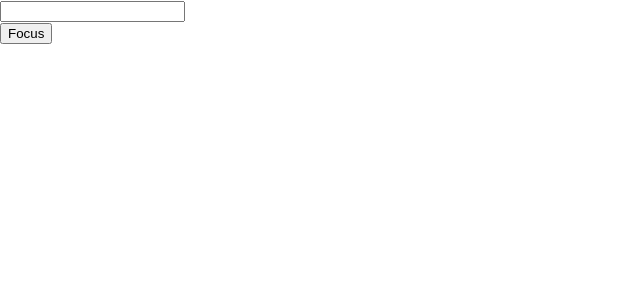
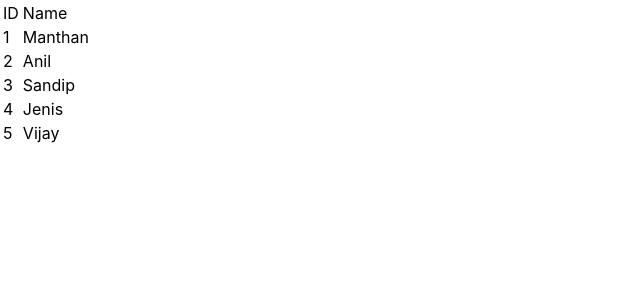
Before and after one commit to ManthanRanpariya/BookStore, a React (Create React App) app: page / in a window 1280 px wide. Shown: the top 300 px of the page, without its empty margins (0-640 px from the left). Built offline with nearby package versions, Linux system fonts and the light colour scheme.

Commit message:
Day-9(Task-1)Completed

```diff
--- a/src/App.js
+++ b/src/App.js
@@ -1,12 +1,12 @@
 
 // import Home from './page/Home';
 // import Title from './components/Title';
-// import Home from './page/Home';
+import Home from './page/Home';
 // import About from './page/About'
 // import Counter from './components/Counter'
 // import List from './components/List'
 // import Title from './components/Title'
-import FocusInput from './components/FocusInput'
+// import FocusInput from './components/FocusInput'
 // import InputRef from './components/InputRef'
 // import LoginForm from './components/LoginForm'
 
@@ -41,7 +41,8 @@ function App() {
          {/* <Counter /> */}
          {/* <List /> */}
          {/* <Title title="Manthan" description="Web Developer"/> */}
-         <FocusInput />
+         {/* <FocusInput />  */}
+         <Home/>
 
     </div>
   )
--- /dev/null
+++ b/src/components/HOC.js
@@ -0,0 +1,12 @@
+import React from 'react'
+
+const HOC = (HocComponent, data) => {
+    return class extends React.Component {
+        render() {
+            return <HocComponent data={data}/>
+        }
+    }
+}
+
+
+export default HOC
--- /dev/null
+++ b/src/components/UserList.js
@@ -0,0 +1,28 @@
+import React, { Component } from 'react'
+
+class UserList extends Component {
+  render() {
+    return (
+      <div>
+        <table>
+            <thead>
+                <tr>
+                    <td>ID</td>
+                    <td>Name</td>
+                </tr>
+            </thead>
+            <tbody>
+                {this.props.data.map(user => (
+                    <tr key={user.ID}>
+                        <td>{user.ID}</td>
+                        <td>{user.Name}</td>
+                    </tr>
+                ))}
+            </tbody>
+        </table>
+      </div>
+    )
+  }
+}
+
+export default UserList
--- a/src/page/Home.js
+++ b/src/page/Home.js
@@ -1,32 +1,75 @@
 import React, { Component } from 'react'
 // import Title from '../components/Title'
+import HOC from '../components/HOC'
+import UserList from '../components/UserList'
+
+// export default class Home extends Component {
+// 	constructor(){
+// 		super();
+// 		this.state={
+// 			title:"Title",
+// 			description:"Nothing",
+// 			}
+// 	}
+// 	changeTitle() {
+// 		this.setState({
+// 		  title: "This was changed title",
+// 		});
+// 	  }
+
+//   render() {
+// 	return (
+// 	  <div>
+
+// 		<h1>Hello {this.state.title}</h1>
+//         <button
+//           type="button"
+//           onClick={() => this.changeTitle()}
+//           className="btn btn-primary"
+//         >
+//           Subscribe
+//         </button>
+// 	  </div>
+// 	)
+//   }
+// }
 
 export default class Home extends Component {
-	constructor(){
-		super();
-		this.state={
-			title:"Title",
-			description:"Nothing",
-			}
-	}
-	changeTitle() {
-		this.setState({
-		  title: "This was changed title",
-		});
-	  }
+
+	// constructor() {
+	//     super();
+	//     this.state = { title: "Default Title", description: "Default Description" };
+	// }
 
 	render() {
+	  const userData = [
+		{ID : 1, Name : 'Manthan'},
+		{ID : 2, Name : 'Anil'},
+		{ID : 3, Name : 'Sandip'},
+		{ID : 4, Name : 'Jenis'},
+		{ID : 5, Name : 'Vijay'}
+	  ]
+
+	  const Users = HOC(UserList, userData)
 	  return (
+		// <div>
+		//    <>
+		//   <h1>This home page</h1>
+		// <div>
+		//   <Title
+		//     Title1="first title"
+		//     Title2="second title"
+		//     Title3="third title"
+		//     titlestate={this.state.title}
+		//     descriptionstate={this.state.description}
+
+		//   />
+		// </div>
+		// <Counter/>
+
+		//
 		<div>
-
-		<h1>Hello {this.state.title}</h1>
-        <button
-          type="button"
-          onClick={() => this.changeTitle()}
-          className="btn btn-primary"
-        >
-          Subscribe
-        </button>
+			<Users />
 		</div>
 	  )
 	}
```
Lines whose indentation alone changed are shown as unchanged.
